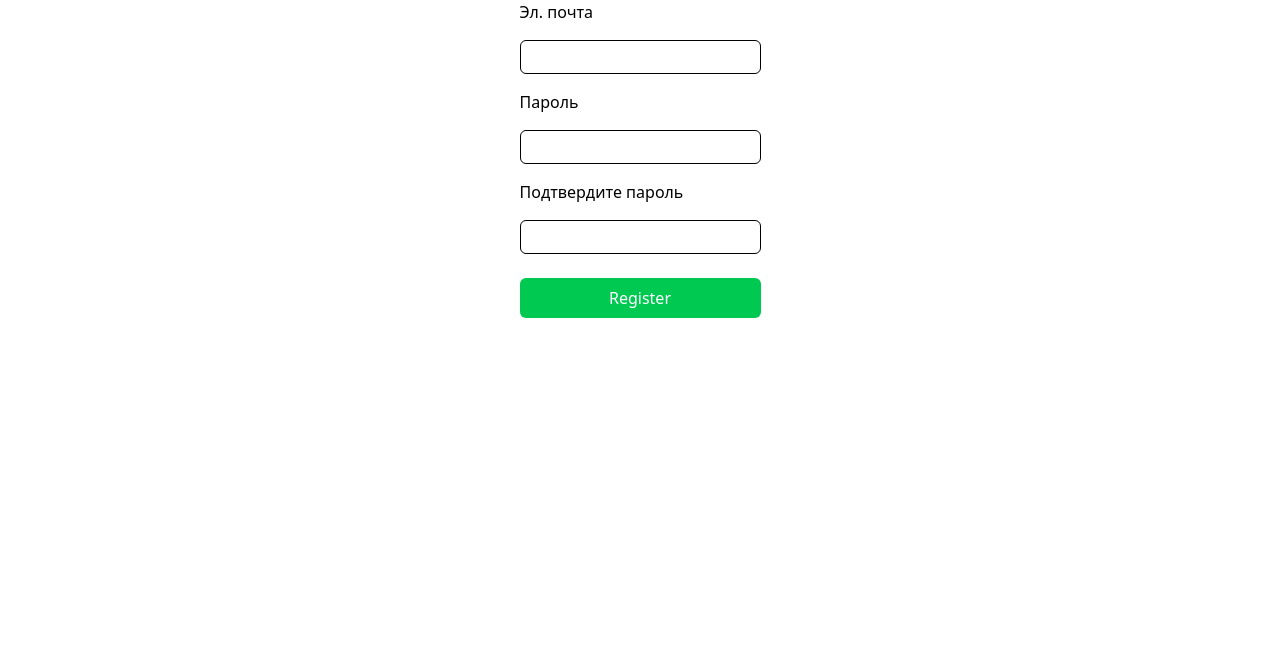
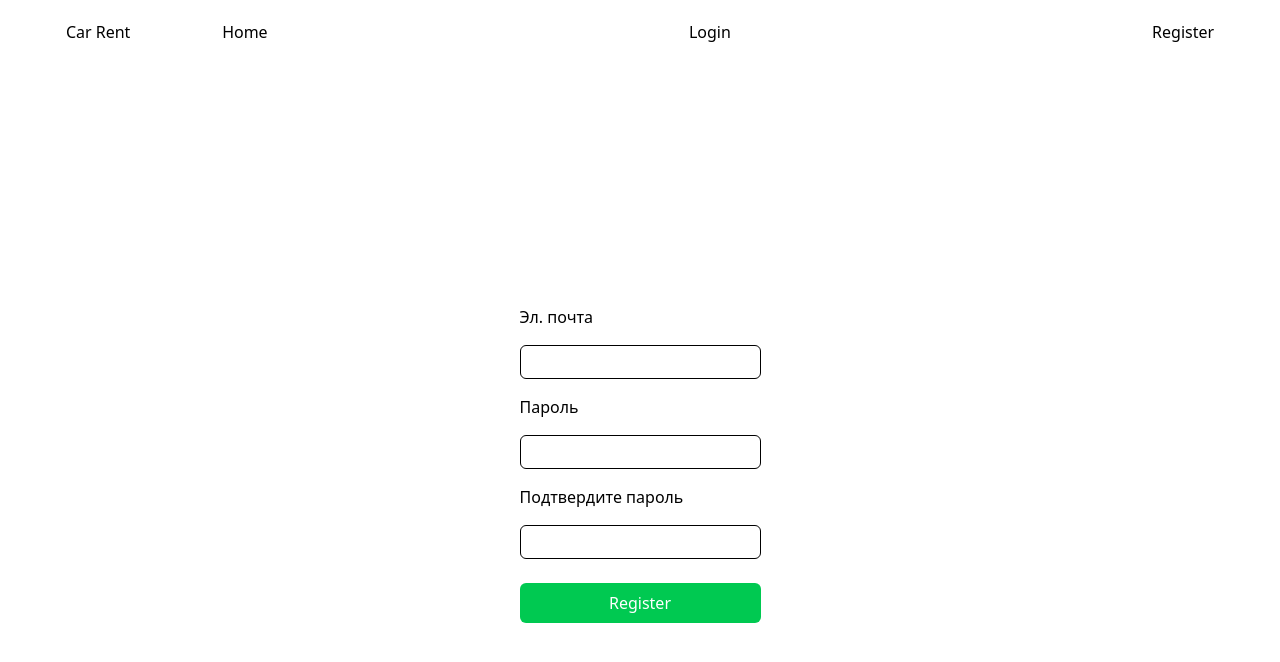
Before and after one commit to Kirillica228/car-rent, a Next.js app in the folder front/: page /register in a window 1280 px wide. Shown: the top 662 px of the page. Built offline with nearby package versions, Linux system fonts and the light colour scheme.

Commit message:
fix tags every page

```diff
--- a/front/src/app/layout.tsx
+++ b/front/src/app/layout.tsx
@@ -1,5 +1,6 @@
 import { Geist, Geist_Mono } from "next/font/google";
 import "./globals.css";
+import Link from "next/link";
 
 const geistSans = Geist({
   variable: "--font-geist-sans",
@@ -22,8 +23,26 @@ export default function RootLayout({
       <body
         className={`${geistSans.variable} ${geistMono.variable} antialiased`}
       >
+      </body>
+      <header className="flex items-center justify-around p-5">
+        <h1>Car Rent</h1>
+        <nav className="flex items-center justify-between w-[80%]">
+          <ul className="flex items-center justify-between w-full">
+            <li>
+              <Link href={"/"}>Home</Link>
+            </li>
+            <li>
+              <Link href={"/login"}>Login</Link>
+            </li>
+            <li>
+              <Link href={"/register"}>Register</Link>
+            </li>
+          </ul>
+        </nav>
+      </header>
+      <main className="flex flex-col items-center justify-center h-screen">
         {children}
-      </body>
+      </main>
     </html>
   );
 }
--- a/front/src/app/login/page.tsx
+++ b/front/src/app/login/page.tsx
@@ -45,8 +45,6 @@ export default function Login() {
   }
 
   return (
-    <div className="flex flex-col items-center ">
-      <main className="flex flex-col gap-[32px] row-start-2 items-center sm:items-start">
     <form onSubmit={handleSubmit} className="flex flex-col gap-[16px]">
         <label htmlFor="email">Эл. почта</label>
         <input
@@ -76,7 +74,5 @@ export default function Login() {
         {loading ? "Входим..." : "Login"}
         </button>
     </form>
-      </main>
-    </div>
   );
 }
--- a/front/src/app/page.tsx
+++ b/front/src/app/page.tsx
@@ -2,10 +2,10 @@ import Image from "next/image";
 
 export default function Home() {
   return (
-    <div className="font-sans grid grid-rows-[20px_1fr_20px] items-center justify-items-center min-h-screen p-8 pb-20 gap-16 sm:p-20">
-      <main className="flex flex-col gap-[32px] row-start-2 items-center sm:items-start">
-        <h1>Тут типо каталог</h1>
-      </main>
+    <div>
+         <h1>Тут типо каталог</h1>
     </div>
+
+
   );
 }
--- a/front/src/app/register/page.tsx
+++ b/front/src/app/register/page.tsx
@@ -42,8 +42,6 @@ export default function Register() {
   }
 
   return (
-    <div className="flex flex-col items-center ">
-      <main className="flex flex-col gap-[32px] row-start-2 items-center sm:items-start">
         <form onSubmit={handleSubmit} className="flex flex-col gap-[16px]">
           <label htmlFor="email">Эл. почта</label>
           <input
@@ -82,7 +80,5 @@ export default function Register() {
             {loading ? "Регистрируем..." : "Register"}
           </button>
         </form>
-      </main>
-    </div>
   );
 }
```
Lines whose indentation alone changed are shown as unchanged.
